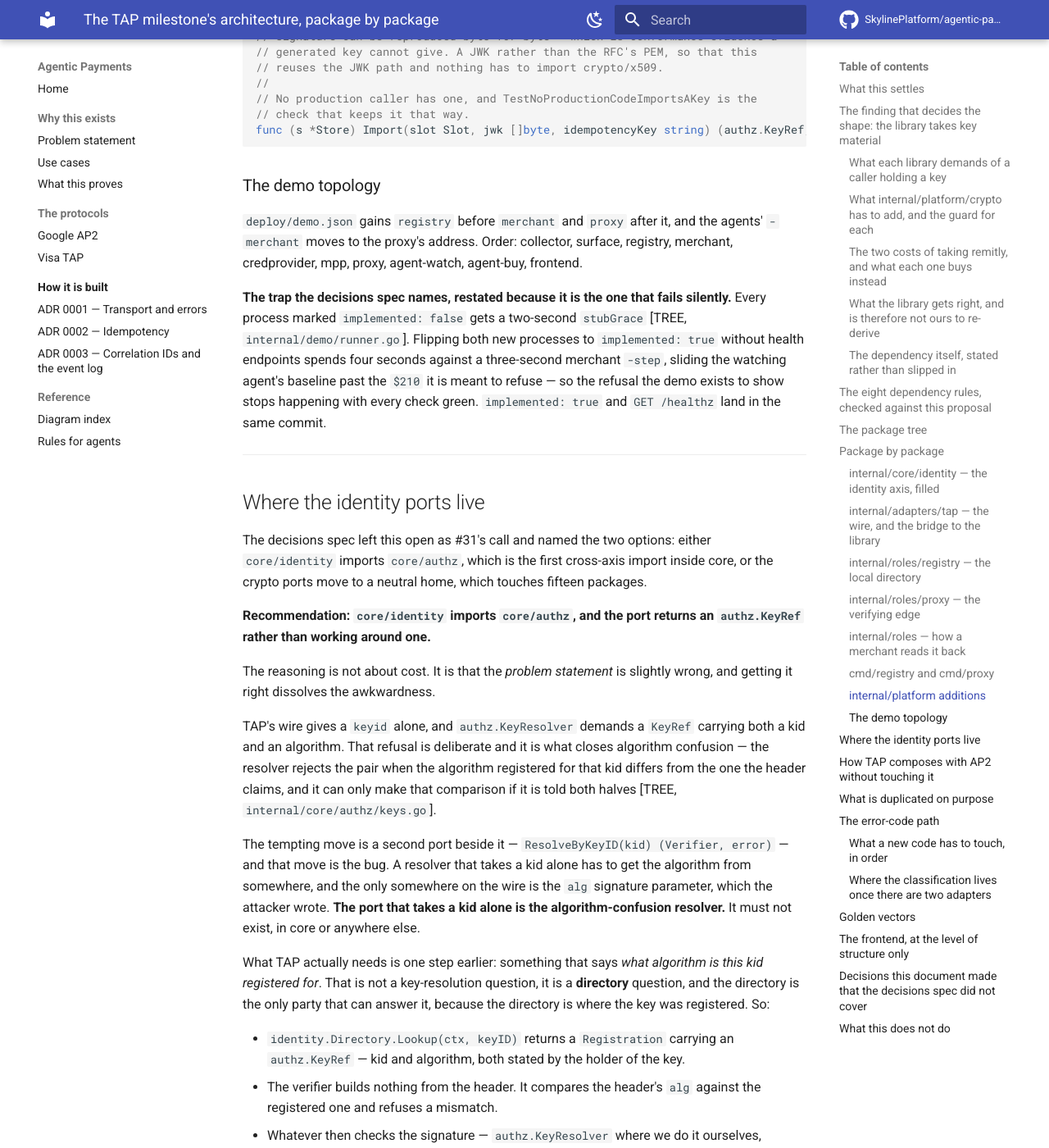
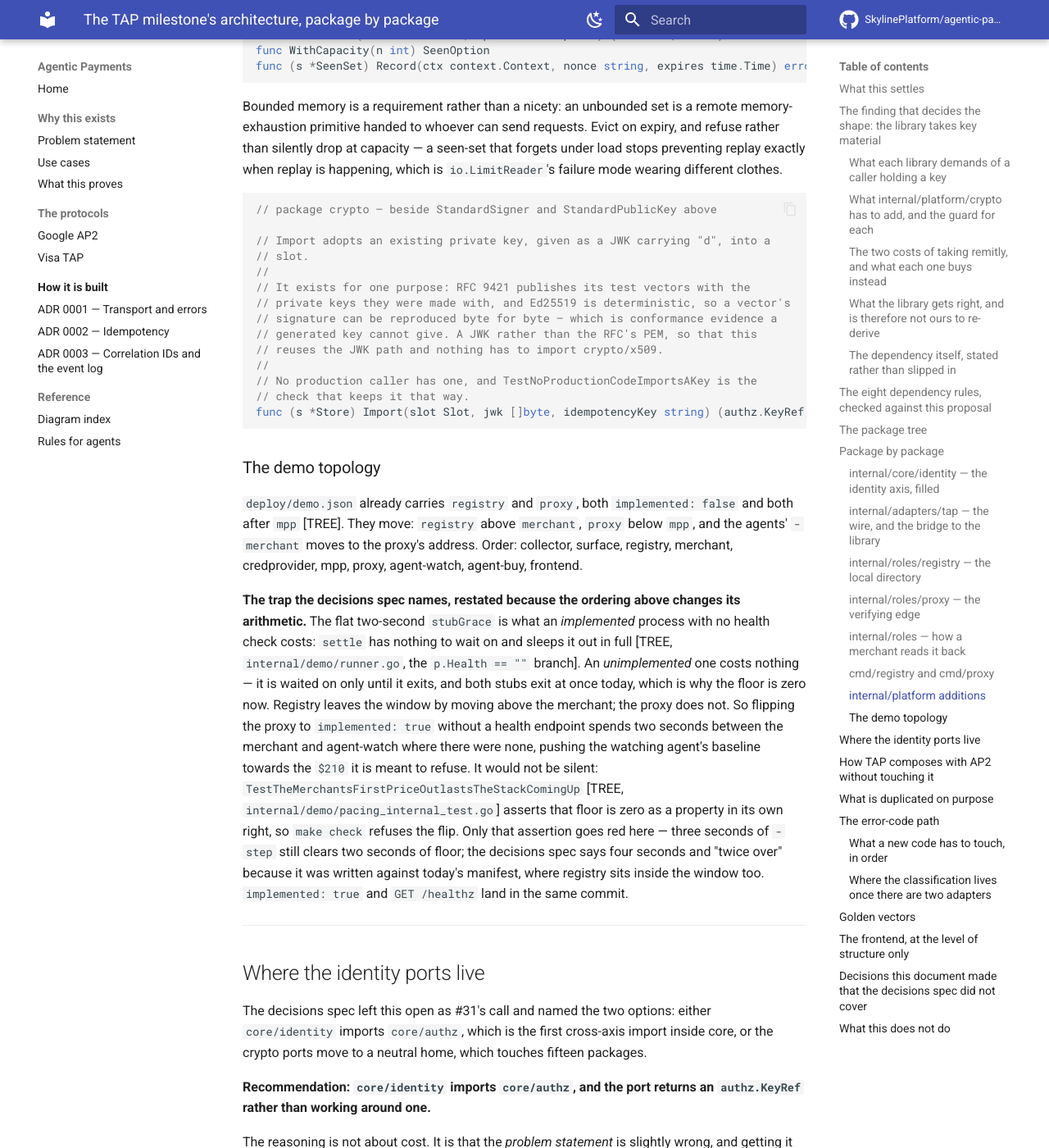
Before and after one commit to SkylinePlatform/agentic-payments, an MkDocs documentation site: the page built from docs/specs/2026-08-13-tap-architecture-and-packages.md, in a window 1280 px wide and 1400 px high, scrolled down 16937 px. Shown: the whole window at 82% size. Built offline with MkDocs 1.6.1 and Material for MkDocs 9.7.7, drawn with Linux system fonts in a browser that asks for light colours; comment, search, counter and statistics services are not loaded; some of the changed text lies outside the part shown.

Commit message:
docs(tap): five statements an adversarial review found false, three of them destined for source comments
Twenty-one findings, nine surviving verifiers told to refute and to default to
refuting. Nothing structural: the package layout, the port-placement argument,
the vector split and the fourteen flagged decisions all held, and so did every
claim about remitly-oss/httpsig-go, which was re-checked against the library
itself rather than taken on the document's word.

What did not hold were five statements about this tree, and the reason they
matter more than usual is that three are written as text an implementer is told
to copy into a Go comment.

The worst is cmd/agent's package doc. This document told the implementer to
write that the agent has "two identities published in two places — an ES256 key
at /.well-known/jwks.json". The agent mounts no HTTP surface at all, publishes
no JWKS, and the merged decisions spec says so in as many words — so following
the instruction would have committed the negation of decision 1 into the one
comment a reader consults to learn which key is which. Written before #308's own
correction of the same error landed, and inherited from it.

The demo-topology paragraph had the stubGrace arithmetic backwards: the flat two
seconds is what an *implemented* process with no health check costs, while an
unimplemented one is waited on only until it exits — so as written the premise
cancelled its own warning. And under this document's own proposed ordering
registry leaves the window, so it is two seconds and one red assertion, not four
and "twice over". The decisions spec's figure was right for today's manifest and
is now explained rather than contradicted.

Verify's doc comment claimed its step order was the specification's. The order
diverges deliberately and for a good reason — recording a nonce before the
signature verifies hands an unauthenticated caller the seen-set — so the order
stays and only the false provenance goes.

Two smaller ones: roles.Main has four call sites and not five, cmd/agent being
the exception a reader is most likely to open as a model; and pkg/sdjwt takes
ES256 on trust because depguard forbids it crypto/ecdsa, not because ECDSA is
non-deterministic — which narrows what decision 11's second opinion is actually
about.

Refs #307

Co-Authored-By: Claude Opus 5 (1M context) <noreply@anthropic.com>

````diff
--- a/docs/specs/2026-08-13-tap-architecture-and-packages.md
+++ b/docs/specs/2026-08-13-tap-architecture-and-packages.md
@@ -114,7 +114,8 @@ func (s *Store) StandardSigner(slot Slot) (crypto.Signer, error)
 //
 // Same caller, other direction. A public key is material this module already
 // moves — roles.PublicKey hands one to a Trusted Surface as a JWK, and every
-// role publishes one at /.well-known/jwks.json — so what this adds is a second
+// role that serves HTTP publishes one at /.well-known/jwks.json — so what this
+// adds is a second
 // encoding of something already public, not a second thing that is public.
 func (s *KeySet) StandardPublicKey(ref authz.KeyRef) (crypto.PublicKey, error)
 ```
@@ -507,11 +508,20 @@ func NewVerifier(cfg VerifierConfig) (*Verifier, error)
 
 // Verify checks one inbound request and returns the identity it proves.
 //
-// The order is the specification's, and each step's failure is a different
-// code — see errors.go. Select the signature by its tag; require @authority
-// and @path; resolve keyid against the directory; check the algorithm the
-// directory registered against the one the header claims; verify; check
-// freshness against the injected clock; record the nonce.
+// Each step's failure is a different code — see errors.go. Select the
+// signature by its tag; require @authority and @path; resolve keyid against
+// the directory; check the algorithm the directory registered against the one
+// the header claims; verify; check freshness against the injected clock;
+// record the nonce.
+//
+// The first two steps are the specification's, in its order. The last two are
+// not, deliberately: the specification checks the timestamps and the nonce
+// before it locates the key or validates the signature, and recording a nonce
+// for a request whose signature has not verified hands an unauthenticated
+// caller a way to fill the seen-set. Freshness follows it because it is our own
+// check against the injected clock around the library's verification rather
+// than one the library performs (decision 3). The algorithm check is ours too,
+// and is decision 4's defence rather than a step the specification lists.
 func (v *Verifier) Verify(ctx context.Context, r *http.Request) (identity.Verified, error)
 
 // ---- errors.go ---------------------------------------------------------
@@ -683,7 +693,10 @@ func VerifiedAgent(r *http.Request, trusted bool) (identity.Verified, bool)
 
 ### `cmd/registry` and `cmd/proxy`
 
-Both through `roles.Main`, like the other five [TREE, `internal/roles/run.go`].
+Both through `roles.Main`, like `cmd/surface`, `cmd/credprovider`, `cmd/mpp` and
+`cmd/merchant`. `cmd/agent` is the exception and stays one — it mints its emitter
+before it knows whether it will serve at all, so it calls `roles.Run` itself
+[TREE, `internal/roles/run.go`, the comment on `FlushGrace`].
 
 ```
 registry  -addr :8087
@@ -708,9 +721,11 @@ on every `make demo` and because the agent mints a fresh key per start
 [TREE, `roles.NewIdentity`], so a seed file would be stale by construction.
 
 `cmd/agent`'s package documentation gains the paragraph decision 1 asks for: this
-agent now has two identities published in two places — an ES256 key at
-`/.well-known/jwks.json` for AP2, and an Ed25519 key in the registry for TAP —
-and which is which.
+agent now has two identities and neither is published from a JWKS of its own — an
+ES256 key handed to the Trusted Surface through `roles.PublicKey` and travelling
+endorsed in every open mandate's `cnf`, and an Ed25519 key registered with
+`cmd/registry`, which is where a TAP verifier resolves it. `cmd/agent` mounts no
+`roles.JWKSPath` [TREE], and the paragraph has to say which key is which.
 
 ### `internal/platform` additions
 
@@ -760,18 +775,29 @@ func (s *Store) Import(slot Slot, jwk []byte, idempotencyKey string) (authz.KeyR
 
 ### The demo topology
 
-`deploy/demo.json` gains `registry` before `merchant` and `proxy` after it, and
-the agents' `-merchant` moves to the proxy's address. Order: collector, surface,
-registry, merchant, credprovider, mpp, proxy, agent-watch, agent-buy, frontend.
+`deploy/demo.json` already carries `registry` and `proxy`, both `implemented:
+false` and both after `mpp` [TREE]. They move: `registry` above `merchant`,
+`proxy` below `mpp`, and the agents' `-merchant` moves to the proxy's address.
+Order: collector, surface, registry, merchant, credprovider, mpp, proxy,
+agent-watch, agent-buy, frontend.
 
-**The trap the decisions spec names, restated because it is the one that fails
-silently.** Every process marked `implemented: false` gets a two-second
-`stubGrace` [TREE, `internal/demo/runner.go`]. Flipping both new processes to
-`implemented: true` without health endpoints spends four seconds against a
-three-second merchant `-step`, sliding the watching agent's baseline past the
-`$210` it is meant to refuse — so the refusal the demo exists to show stops
-happening with every check green. `implemented: true` and `GET /healthz` land in
-the same commit.
+**The trap the decisions spec names, restated because the ordering above changes
+its arithmetic.** The flat two-second `stubGrace` is what an *implemented*
+process with no health check costs: `settle` has nothing to wait on and sleeps it
+out in full [TREE, `internal/demo/runner.go`, the `p.Health == ""` branch]. An
+*unimplemented* one costs nothing — it is waited on only until it exits, and both
+stubs exit at once today, which is why the floor is zero now. Registry leaves the
+window by moving above the merchant; the proxy does not. So flipping the proxy to
+`implemented: true` without a health endpoint spends two seconds between the
+merchant and agent-watch where there were none, pushing the watching agent's
+baseline towards the `$210` it is meant to refuse. It would not be silent:
+`TestTheMerchantsFirstPriceOutlastsTheStackComingUp` [TREE,
+`internal/demo/pacing_internal_test.go`] asserts that floor is zero as a property
+in its own right, so `make check` refuses the flip. Only that assertion goes red
+here — three seconds of `-step` still clears two seconds of floor; the decisions
+spec says four seconds and "twice over" because it was written against today's
+manifest, where registry sits inside the window too. `implemented: true` and
+`GET /healthz` land in the same commit.
 
 ---
 
@@ -1077,10 +1103,16 @@ only code that can be wrong.
 
 **Ed25519's determinism is what makes the strongest version of this possible**,
 and it is worth one sentence in the file. `pkg/sdjwt`'s RFC 9901 vectors take the
-ES256 signature on trust, because ECDSA is non-deterministic and the RFC's exact
-bytes cannot be reproduced [TREE]. TAP signs with Ed25519, so B.2.6's signature
-*can* be reproduced exactly — which needs `crypto.Store.Import` to adopt the
-RFC's private key, and is the whole reason that function exists.
+ES256 signature on trust because that package may not import `crypto/ecdsa`
+[TREE, `pkg/sdjwt/golden_rfc9901_test.go`]; the signature itself is settled
+separately, in `internal/platform/crypto`'s `TestRFC9901IssuerSignatureVerifies`,
+from the RFC's published *public* key alone [TREE]. That verify-only pattern is
+available for RFC 9421 B.2.6 at no cost and needs no private key. What Ed25519's
+determinism adds is the stronger claim — B.2.6's signature reproduced byte for
+byte — and that is what needs `crypto.Store.Import` to adopt the RFC's private
+key, in the one package `key-material-containment` lets hold it. Decision 11's
+second opinion is therefore about whether byte-for-byte reproduction is worth the
+function, not about whether conformance is checkable without it.
 
 ---
 
````
